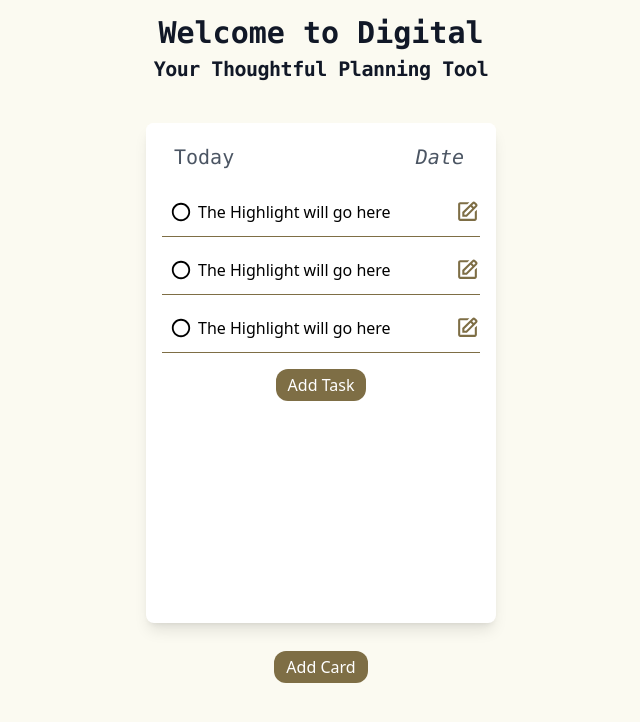
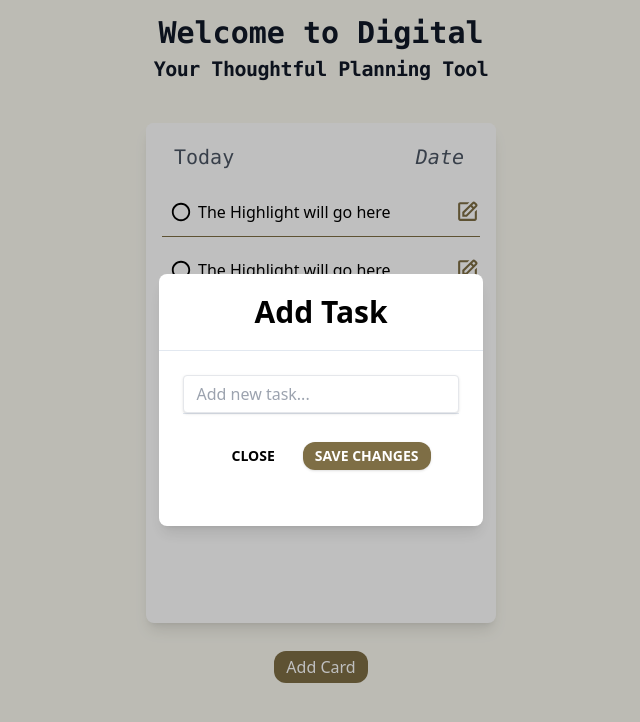
Before and after one commit to andrewjulian/mern-habit-tracker, a React (Vite) app in the folder client/: page /landing in a window 1280 px wide. Both pictures are taken after a click on the button "Add Task". Shown: the top 722 px of the page, without its empty margins (319-959 px from the left). Built offline with nearby package versions, Linux system fonts and the light colour scheme.

Commit message:
add form modal created

```diff
--- a/client/src/Components/Card.jsx
+++ b/client/src/Components/Card.jsx
@@ -18,9 +18,17 @@
 ];
 
 const Card = ({ card }) => {
+  const [showModal, setShowModal] = useState(false);
+  const [newTask, setNewTask] = useState("");
+
   const displayTasks = sampleTasks.map((task, index) => {
     return <CardTasks key={index} task={task} />;
   });
+
+  const addNewTask = () => {
+    console.log("add task");
+    setShowModal(false);
+  };
 
   return (
     <div className="flex items-center">
@@ -41,9 +49,58 @@
                   {displayTasks}
                 </div>
               </div>
-              <button className="bg-[#7e6e45] rounded-xl text-white my-3 px-3 py-1">
+              <button
+                type="button"
+                onClick={() => setShowModal(true)}
+                className="bg-[#7e6e45] rounded-xl text-white my-3 px-3 py-1"
+              >
                 Add Task
               </button>
+              {showModal ? (
+                <>
+                  <div className="justify-center items-center flex overflow-x-hidden overflow-y-auto fixed inset-0 z-50 outline-none focus:outline-none">
+                    <div className="relative w-auto my-6 mx-auto max-w-3xl">
+                      {/*content*/}
+                      <div className="border-0 rounded-lg shadow-lg relative flex flex-col w-full bg-white outline-none focus:outline-none">
+                        {/*header*/}
+                        <div className="flex items-start justify-center p-5 border-b border-solid border-slate-200 rounded-t">
+                          <h3 className="text-3xl font-semibold ">Add Task</h3>
+                        </div>
+                        {/*body*/}
+                        <form
+                          onSubmit={addNewTask}
+                          className="relative p-6 flex-auto"
+                        >
+                          <input
+                            type="text"
+                            className="shadow appearance-none border rounded w-full py-2 px-3 text-gray-700 leading-tight focus:outline-none focus:shadow-outline"
+                            placeholder="Add new task..."
+                            value={newTask}
+                            onChange={(e) => setNewTask(e.target.value)}
+                          />
+
+                          <div className="flex items-center justify-end p-6 border-t border-solid border-slate-200 rounded-b">
+                            <button
+                              className="text-black hover:text-red-600 background-transparent font-bold uppercase px-6 py-2 text-sm outline-none focus:outline-none mr-1 mb-1 ease-linear transition-all duration-150"
+                              type="button"
+                              onClick={() => setShowModal(false)}
+                            >
+                              Close
+                            </button>
+                            <button
+                              type="submit"
+                              className="bg-[#7e6e45] rounded-xl text-white px-3 py-1  active:bg-[#7e6e45] font-bold uppercase text-sm  shadow hover:shadow-lg outline-none focus:outline-none mr-1 mb-1 ease-linear transition-all duration-150"
+                            >
+                              Save Changes
+                            </button>
+                          </div>
+                        </form>
+                      </div>
+                    </div>
+                  </div>
+                  <div className="opacity-25 fixed inset-0 z-40 bg-black"></div>
+                </>
+              ) : null}
             </div>
           </div>
         </div>
```
